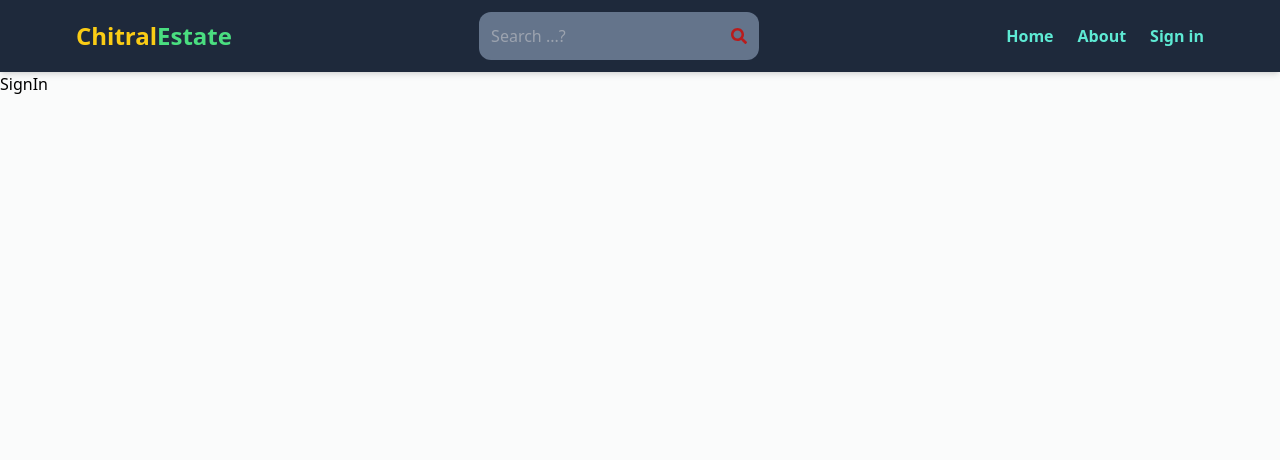
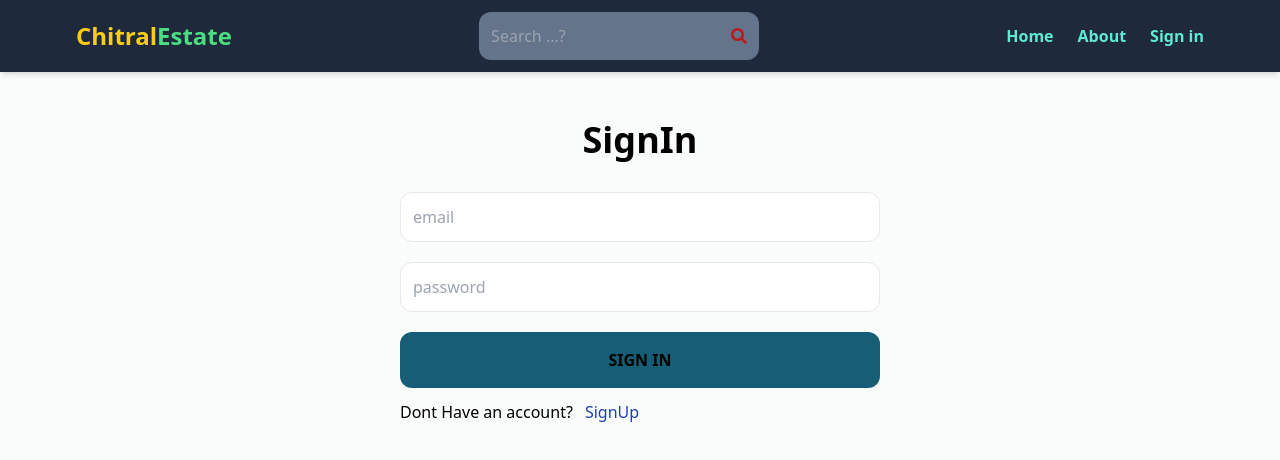
Before and after one commit to didar-ali-deed/ChitralEstate, a React (Vite) app in the folder client/: page /signin in a window 1280 px wide. Shown: the top 460 px of the page. Built offline with nearby package versions, Linux system fonts and the light colour scheme.

Commit message:
Complete sign in page functionality

```diff
--- a/client/src/pages/SignIn.jsx
+++ b/client/src/pages/SignIn.jsx
@@ -1,5 +1,78 @@
-import React from "react";
+import { useState } from "react";
+import { Link, useNavigate } from "react-router-dom";
 
 export default function SignIn() {
-  return <div>SignIn</div>;
+  const [formData, setFormdata] = useState({});
+  const [error, setError] = useState(null);
+  const [loading, setLoading] = useState(false);
+  const navigate = useNavigate();
+  const changeHander = (e) => {
+    setFormdata({
+      ...formData,
+      [e.target.id]: e.target.value,
+    });
+  };
+  const handleSubmit = async (e) => {
+    e.preventDefault();
+    try {
+      setLoading(true);
+      const res = await fetch("/api/auth/signin", {
+        method: "POST",
+        headers: {
+          "Content-Type": "application/json",
+        },
+        body: JSON.stringify(formData),
+      });
+      const data = await res.json();
+      if (data.success === false) {
+        console.log(data);
+        setLoading(false);
+        setError(data.message);
+        return;
+      }
+      setLoading(false);
+      setError(null);
+      navigate("/");
+    } catch (error) {
+      setLoading(false);
+      setError(error.message);
+    }
+  };
+
+  return (
+    <div className="p-4 max-w-lg mx-auto">
+      <h1 className="text-4xl font-bold text-center my-8">SignIn </h1>
+
+      <form onSubmit={handleSubmit} className="flex flex-col gap-5 ">
+        <input
+          className="border p-3 rounded-xl "
+          id="email"
+          onChange={changeHander}
+          type="text"
+          placeholder="email"
+        />
+        <input
+          className="border p-3 rounded-xl "
+          id="password"
+          onChange={changeHander}
+          type="text"
+          placeholder="password"
+        />
+
+        <button
+          disbaled={loading}
+          className="bg-cyan-800 p-4 font-bold rounded-xl uppercase hover:opacity-95 disabled:opacity-85"
+        >
+          {loading ? "loading" : "Sign In"}
+        </button>
+      </form>
+      <div className="flex gap-3 mt-3">
+        Dont Have an account?
+        <Link to={"/signup"}>
+          <span className="text-blue-800">SignUp</span>
+        </Link>
+      </div>
+      {error && <p className="text-red-600 mt-5">{error}</p>}
+    </div>
+  );
 }
```
